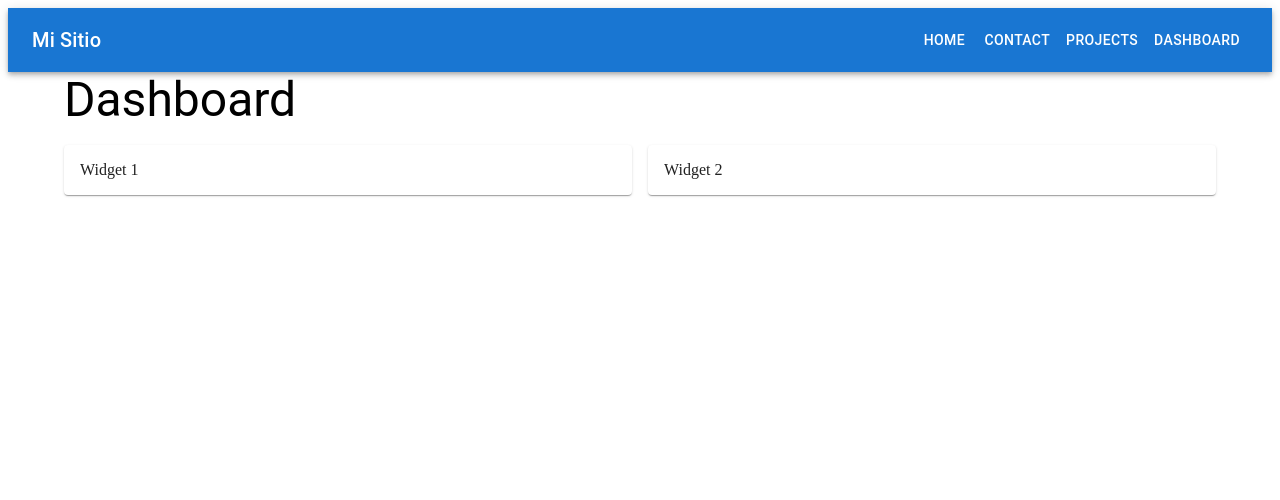
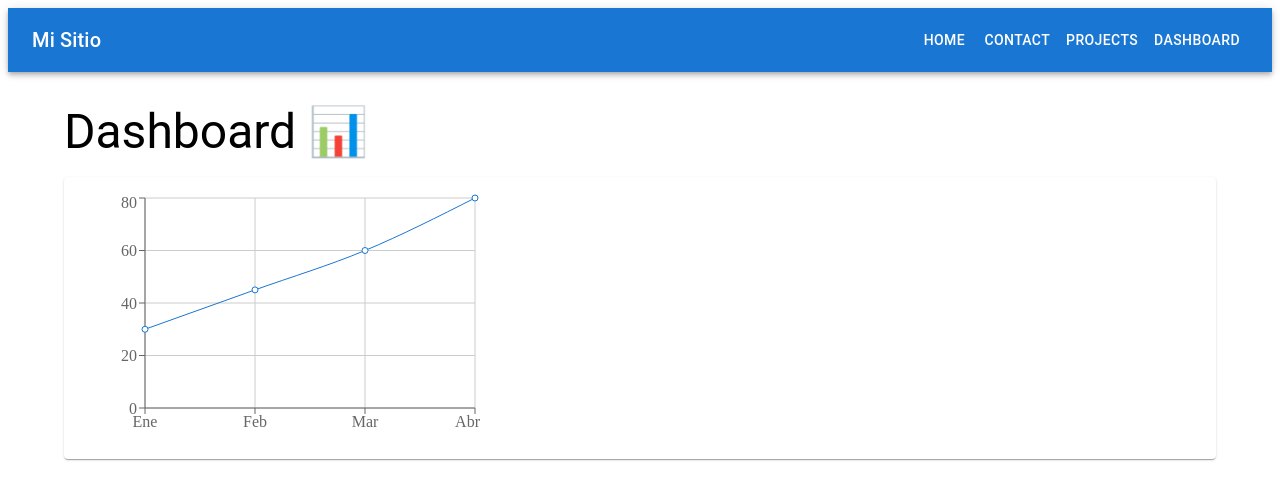
Before and after one commit to capp997/CCFamily, a React (Vite) app: page /dashboard in a window 1280 px wide. Shown: the top 500 px of the page. Built offline with nearby package versions, Linux system fonts and the light colour scheme.

Commit message:
Update Dashboard.jsx

```diff
--- a/src/pages/Dashboard.jsx
+++ b/src/pages/Dashboard.jsx
@@ -1,20 +1,29 @@
 import React from "react";
-import { Typography, Container, Grid, Paper } from "@mui/material";
+import { Container, Typography, Paper } from "@mui/material";
+import { LineChart, Line, CartesianGrid, XAxis, YAxis, Tooltip } from "recharts";
+
+const data = [
+  { name: "Ene", visitas: 30 },
+  { name: "Feb", visitas: 45 },
+  { name: "Mar", visitas: 60 },
+  { name: "Abr", visitas: 80 },
+];
 
 export default function Dashboard() {
   return (
-    <Container>
+    <Container sx={{ mt: 4 }}>
       <Typography variant="h3" gutterBottom>
-        Dashboard
+        Dashboard 📊
       </Typography>
-      <Grid container spacing={2}>
-        <Grid item xs={6}>
-          <Paper sx={{ p: 2 }}>Widget 1</Paper>
-        </Grid>
-        <Grid item xs={6}>
-          <Paper sx={{ p: 2 }}>Widget 2</Paper>
-        </Grid>
-      </Grid>
+      <Paper sx={{ p: 2 }}>
+        <LineChart width={400} height={250} data={data}>
+          <Line type="monotone" dataKey="visitas" stroke="#1976d2" />
+          <CartesianGrid stroke="#ccc" />
+          <XAxis dataKey="name" />
+          <YAxis />
+          <Tooltip />
+        </LineChart>
+      </Paper>
     </Container>
   );
 }
```
